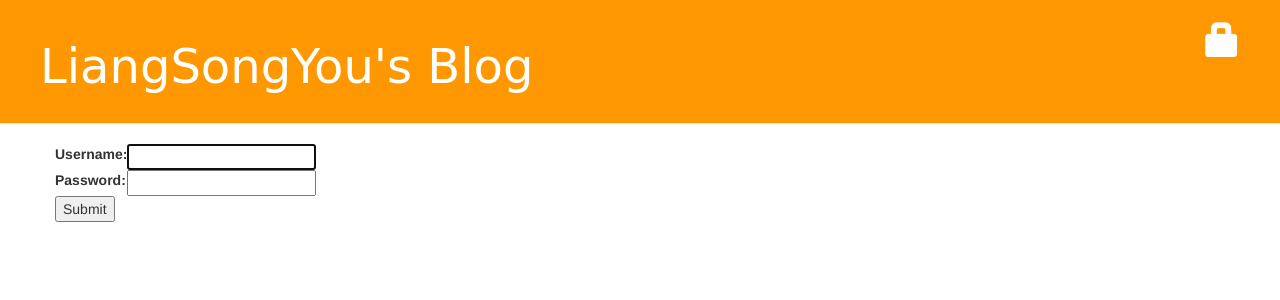
After one commit to liangsongyou/my-first-blog, a Django app: page /accounts/login/ in a window 1280 px wide. The commit adds this page. Shown: the top 300 px of the page. Run offline with Django 3.2, Linux system fonts and the light colour scheme; some libraries are stand-ins or nearby versions; some web fonts are replaced.

Commit message:
Add Login Logout

```diff
--- a/blog/templates/blog/base.html
+++ b/blog/templates/blog/base.html
@@ -12,9 +12,10 @@
     <div class="page-header">
         {% if user.is_authenticated %}
             <a href="{% url 'post_new' %}" class="top-menu"><span class="glyphicon glyphicon-plus"></span></a>
-            <a href="{% url 'post_draft_list' %}" class="top-menu">
-              <span class="glyphicon glyphicon-edit"></span>
-            </a>
+            <a href="{% url 'post_draft_list' %}" class="top-menu"><span class="glyphicon glyphicon-edit"></span></a>
+            <p class="top-menu">你好， {{ user.username }}  <small>(<a href="{% url 'logout' %}">退出</a>)</small></p>
+        {% else %}
+            <a href="{% url 'login' %}" class="top-menu"><span class="glyphicon glyphicon-lock"></span></a>
         {% endif %}
         <h1><a href="/">LiangSongYou's Blog</a></h1>
     </div>
--- /dev/null
+++ b/blog/templates/registration/login.html
@@ -0,0 +1,24 @@
+{% extends "blog/base.html" %}
+
+{% block content %}
+    {% if form.errors %}
+        <p>Your username and password didn't match. Please try again.</p>
+    {% endif %}
+
+    <form method="post" action="{% url 'login' %}">
+        {% csrf_token %}
+        <table>
+            <tr>
+                <td>{{ form.username.label_tag }}</td>
+                <td>{{ form.username }}</td>
+            </tr>
+            <tr>
+                <td>{{ form.password.label_tag}}</td>
+                <td>{{ form.password }}</td>
+            </tr>
+        </table>
+
+        <input type="submit" name="login" />
+        <input type="hidden" name="text" value="{{next}}" />
+    </form>
+{% endblock content %}
--- a/blog/views.py
+++ b/blog/views.py
@@ -1,5 +1,6 @@
 from django.shortcuts import render, get_object_or_404, redirect
 from django.utils import timezone
+from django.contrib.auth.decorators import login_required
 
 from .models import Post
 from .forms import PostForm
@@ -14,6 +15,7 @@ def post_detail(request, pk):
     post = get_object_or_404(Post, pk=pk)
     return render(request, 'blog/post_detail.html', {'post':post})
 
+@login_required
 def post_new(request):
     if request.method == "POST":
         form = PostForm(request.POST)
@@ -27,6 +29,7 @@ def post_new(request):
         form = PostForm()
     return render(request, 'blog/post_edit.html', {'form':form})
 
+@login_required
 def post_edit(request, pk):
     post = get_object_or_404(Post, pk=pk)
     if request.method == "POST":
@@ -41,15 +44,18 @@ def post_edit(request, pk):
         form = PostForm(instance=post)
     return render(request, 'blog/post_edit.html', {'form':form})
 
+@login_required
 def post_draft_list(request):
     posts = Post.objects.filter(published_date__isnull=True).order_by('-created_date')
     return render(request, 'blog/post_draft_list.html', {'posts':posts})
 
+@login_required
 def post_publish(request, pk):
     post = get_object_or_404(Post, pk=pk)
     post.publish()
     return redirect('post_detail', pk=pk)
 
+@login_required
 def post_remove(request, pk):
     post = get_object_or_404(Post, pk=pk)
     post.delete()
--- a/mysite/settings.py
+++ b/mysite/settings.py
@@ -100,6 +100,7 @@ AUTH_PASSWORD_VALIDATORS = [
     },
 ]
 
+LOGIN_REDIRECT_URL = '/'
 
 # Internationalization
 # https://docs.djangoproject.com/en/1.11/topics/i18n/
--- a/mysite/urls.py
+++ b/mysite/urls.py
@@ -1,7 +1,11 @@
 from django.conf.urls import url, include
 from django.contrib import admin
 
+from django.contrib.auth import views
+
 urlpatterns = [
     url(r'^admin/', admin.site.urls),
+    url(r'^accounts/login/$', views.login, name='login'),
+    url(r'^accounts/logout/$', views.logout, name='logout', kwargs={'next_page': '/'}),
     url(r'', include('blog.urls')),
 ]
```
